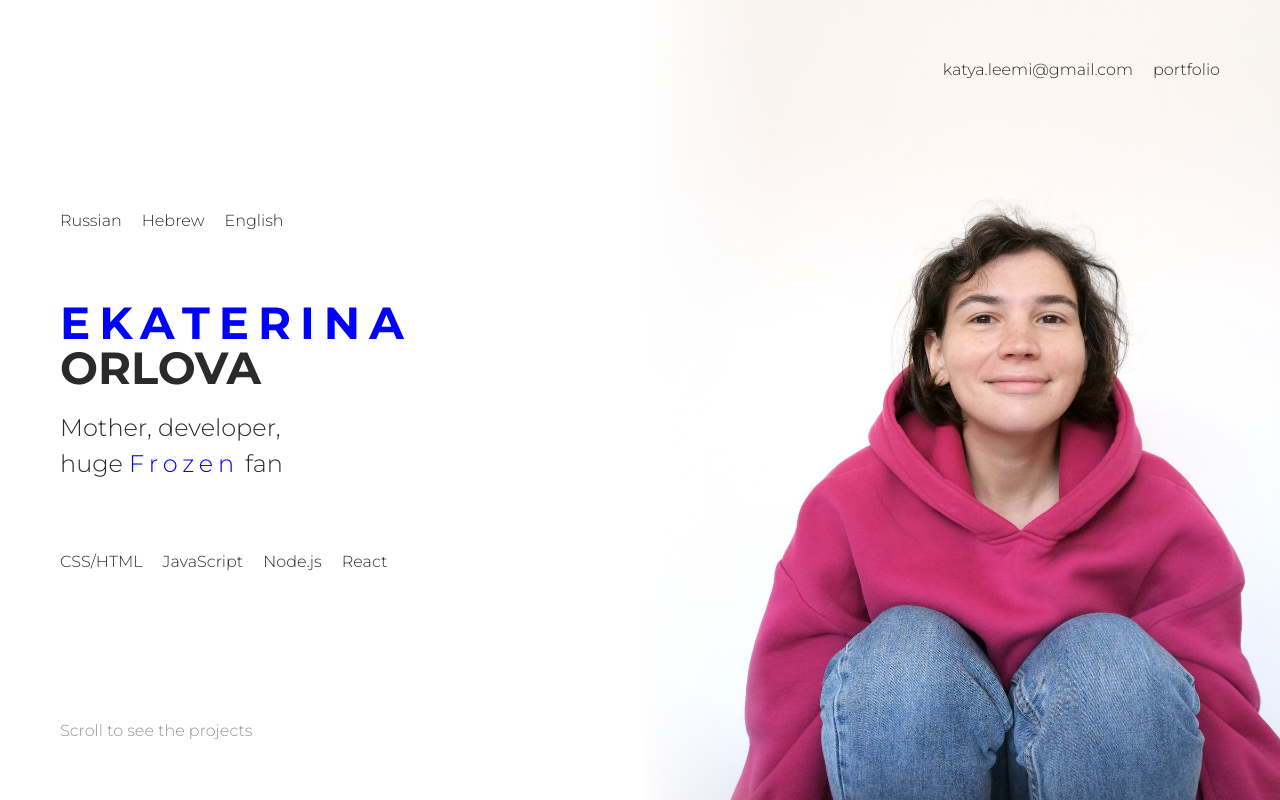
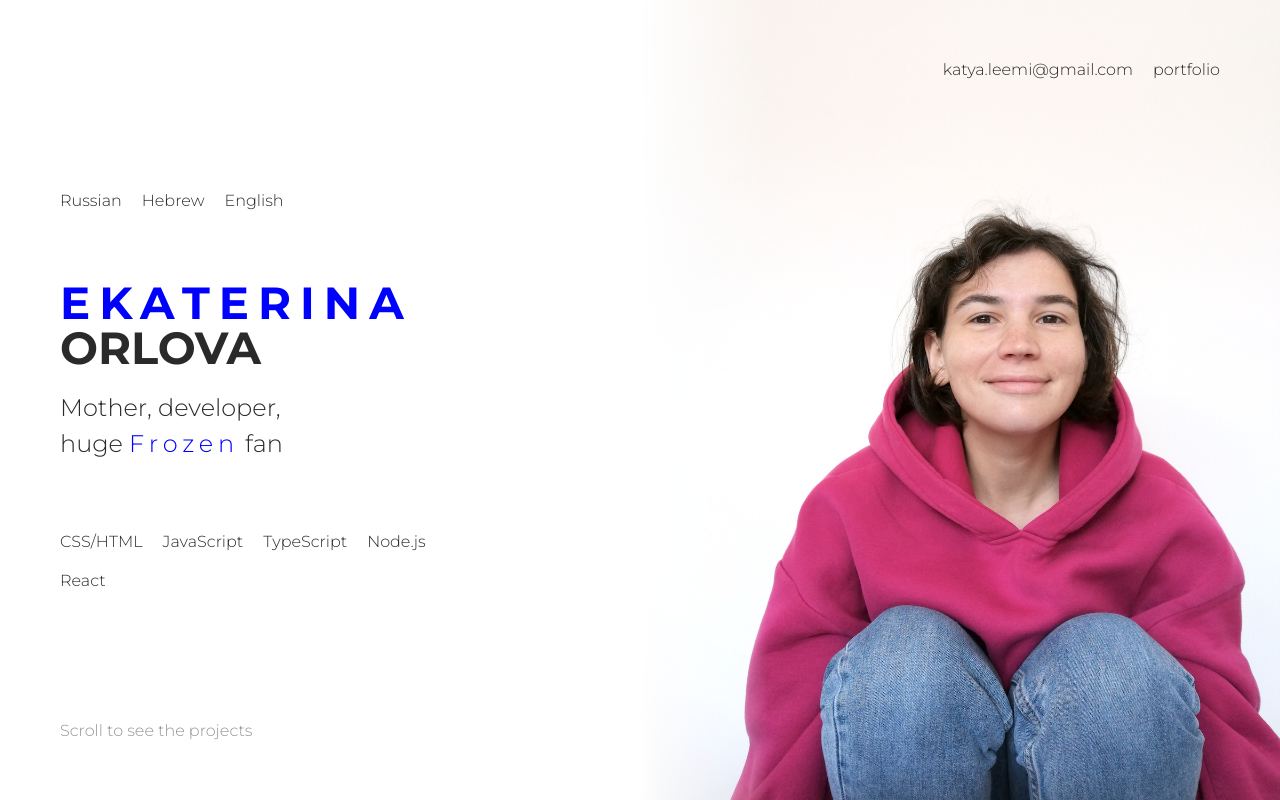
Before and after one commit to emlevina/portfolio, a React (Create React App) app: page / in a window 1280 px wide. Built offline with nearby package versions, Linux system fonts and the light colour scheme; the HTML template or start-up script is replaced by a standard one.

Commit message:
First version of lang change

```diff
--- a/public/index.html
+++ b/public/index.html
@@ -26,7 +26,7 @@
       work correctly both with client-side routing and a non-root public URL.
       Learn how to configure a non-root public URL by running `npm run build`.
     -->
-  <title>React App</title>
+  <title>Ekaterina's Portfolio</title>
 </head>
 
 <body>
--- a/src/components/Cover.tsx
+++ b/src/components/Cover.tsx
@@ -1,36 +1,7 @@
-import React from 'react';
+import React, { MouseEventHandler } from 'react';
 import './Cover.css'
 import styles from './cover.module.css'
-
-const translations = {
-    eng: {
-        firstname: 'Ekaterina',
-        surname: 'Orlova',
-        desc1: 'Mother, developer, ',
-        desc2: 'huge ',
-        frozen: 'Frozen',
-        desc3: ' fan'
-    },
-    rus: {
-        firstname: 'Екатерина',
-        surname: 'Орлова',
-        desc1: 'Мать, разработчица, \n',
-        desc2: 'фанат ',
-        frozen: 'Холодного сердца',
-        desc3: ''
-    },
-    heb: {
-        firstname: 'יקטרינה',
-        surname: 'אורלוב',
-        desc1: 'אמא, מתכנתת,',
-        desc2: 'מעריצה ענקית של',
-        frozen: 'פרוזן ',
-        desc3: ''
-    }
-};
-
-const languages = [{ text: 'Russian'}, { text: 'Hebrew' }, { text: 'English' }];
-const skills = [{ text: 'CSS/HTML' }, { text: 'JavaScript' }, { text: 'Node.js' }, { text: 'React' }];
+import { useState } from 'react';
 
 const Nav = () => {
     return (
@@ -43,40 +14,34 @@ const Nav = () => {
     )
 }
 
-const ListItem = ({ item, onClick }: { item: Item,  onClick?: React.MouseEventHandler }) => {
-    return <li><a href="#about" onClick={onClick}>{item.text}</a></li>
-}
-
-interface Item {
-    text: string,
+const ListItem = ({ item, callback }: { item: string, callback?: MouseEventHandler }) => {
+    return callback ? (
+        <li><a href='#about' onClick={callback} id={item.toLowerCase().slice(0, 3)}>{item}</a></li>
+    ) : (
+        <li>{item}</li>
+    )
 }
 
 
-const List = ({ items }: { items: Item[] }) => {
-    const func = () => {
-        console.log('d')
-    }
+const List = ({ items, callback }: { items: string[], callback?: MouseEventHandler }) => {
+
     return (
         <ul className={styles.list}>
-            {items.map(item => <ListItem item={item} onClick={func} />)}
+            {items.map(item => <ListItem item={item} callback={callback} key={`${item.toLowerCase()}`}/>)}
         </ul>
     )
 }
 
 interface Translation {
-    translation: {
-        firstname: string,
-        surname: string,
-        desc1: string,
-        desc2: string,
-        frozen: string,
-        desc3: string
-    }
+    firstname: string,
+    surname: string,
+    desc1: string,
+    desc2: string,
+    frozen: string,
+    desc3: string
 }
 
-const AboutText = ({ translation }: Translation) => {
-    const { firstname, surname, desc1, desc2, desc3, frozen } = translation
-
+const AboutText = ({ translation: { firstname, surname, desc1, desc2, desc3, frozen } }: { translation: Translation }) => {
     return (
         <div>
             <h1 className={styles.title}>
@@ -93,10 +58,46 @@ const AboutText = ({ translation }: Translation) => {
 }
 
 const About = () => {
+    const [lang, setLang] = useState('eng')
+
+    const translations: { [key: string]: Translation } = {
+        eng: {
+            firstname: 'Ekaterina',
+            surname: 'Orlova',
+            desc1: 'Mother, developer, ',
+            desc2: 'huge ',
+            frozen: 'Frozen',
+            desc3: ' fan'
+        },
+        rus: {
+            firstname: 'Екатерина',
+            surname: 'Орлова',
+            desc1: 'Мать, разработчица, \n',
+            desc2: 'фанат ',
+            frozen: 'Холодного сердца',
+            desc3: ''
+        },
+        heb: {
+            firstname: 'יקטרינה',
+            surname: 'אורלוב',
+            desc1: 'אמא, מתכנתת,',
+            desc2: 'מעריצה ענקית של',
+            frozen: 'פרוזן ',
+            desc3: ''
+        }
+    };
+
+    const languages = ['Russian', 'Hebrew', 'English'];
+    const skills = ['CSS/HTML', 'JavaScript', 'TypeScript', 'Node.js', 'React'];
+
+    const onClick = (e: React.MouseEvent<HTMLAnchorElement>) => {
+        setLang((e.target as HTMLAnchorElement).id)
+    }
+
     return (
         <div className={styles.about}>
-            <List items={languages} />
-            <AboutText translation={translations.eng} />
+            <List items={languages} callback={onClick} />
+            <AboutText translation={translations[lang]} />
             <List items={skills} />
         </div>
     )
```
